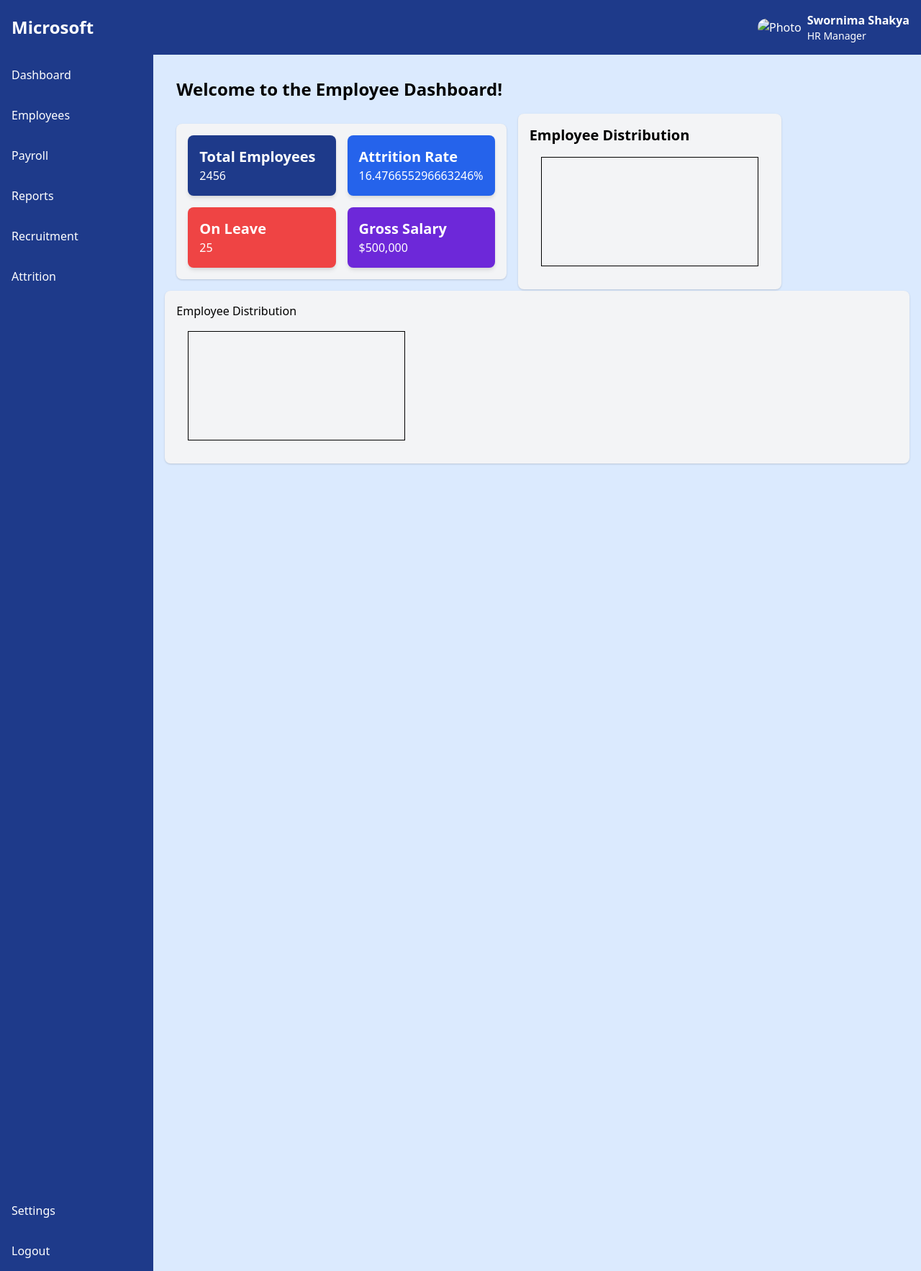
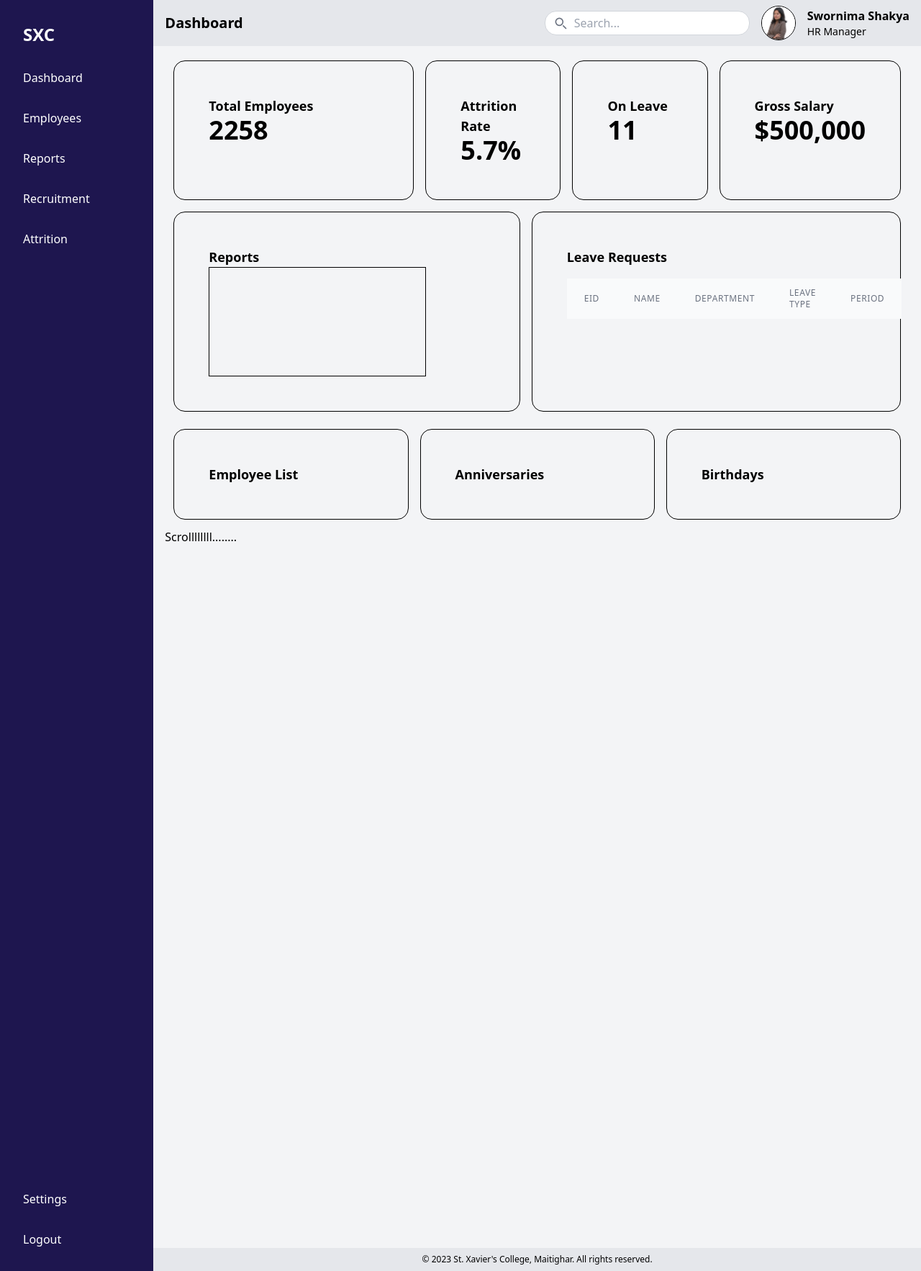
Before and after one commit to swornimashakya/summer-project, a Flask app: page / in a window 1280 px wide. Shown: the whole page at 72% size. Run offline with Flask 3, Linux system fonts and the light colour scheme; lists and menus that the app fills with data are empty; a map, chart or similar area stays blank; some libraries are stand-ins or nearby versions.

```diff
--- a/app.py
+++ b/app.py
@@ -21,6 +21,22 @@ def index():
     attrition_rate = random.uniform(10, 30)  # Just a random number for now
     return render_template('index.html', attrition_rate=attrition_rate)
 
+@app.route('/employees')
+def employees():
+    employees = [
+        {"id": 1, "name": "Alice Johnson", "position": "Software Engineer", "department": "IT", "salary": "$85,000"},
+        {"id": 2, "name": "Bob Smith", "position": "Product Manager", "department": "Product", "salary": "$95,000"},
+        {"id": 3, "name": "Charlie Lee", "position": "Data Analyst", "department": "Analytics", "salary": "$70,000"},
+        {"id": 4, "name": "Diana King", "position": "HR Specialist", "department": "HR", "salary": "$60,000"},
+        {"id": 5, "name": "Ethan Brown", "position": "UX Designer", "department": "Design", "salary": "$75,000"},
+    ]
+    return render_template("employees.html", employees=employees)
+
+@app.route('/reports')
+def reports():
+
+    return render_template("reports.html")
+
 # # API endpoint for employee distribution data
 # @app.route('/get_data')
 # def get_data():
--- a/templates/base.html
+++ b/templates/base.html
@@ -1,50 +1,98 @@
 <!DOCTYPE html>
 <html lang="en">
+
 <head>
     <meta charset="UTF-8">
     <title>{% block title %}{% endblock %}</title>
     <link href="https://cdn.jsdelivr.net/npm/tailwindcss@2.2.19/dist/tailwind.min.css" rel="stylesheet" />
-    <script src="https://cdn.jsdelivr.net/npm/chart.js"></script>
 </head>
 
-<body class="bg-blue-900 h-screen overflow-hidden">
-    <!-- ✨ overflow-hidden prevents page scroll, we'll enable scroll only in main content -->
-    <div id="main" class="h-full flex flex-col">
-        <div id="nav" class="flex justify-between items-center text-white p-4">
-            <div id="logo" class="text-2xl font-bold">Microsoft</div>
-            <div id="user" class="flex items-center">
-                <img src="https://via.placeholder.com/50" alt="Photo" class="rounded-full mr-2">
-                <div class="flex flex-col">
-                    <p class="font-bold">Swornima Shakya</p>
-                    <p class="text-sm">HR Manager</p>
+<body class="bg-gray-100 h-screen overflow-hidden">
+    <div id="main" class="h-full flex">
+        <!-- Sidebar -->
+        <div id="sidebar" class="w-1/6 bg-[#1E164F] text-white flex flex-col justify-between p-4">
+            <div>
+                <div id="logo" class="text-2xl font-bold p-4">
+                    <a href="#">SXC</a>
                 </div>
+                <ul>
+                    <li class="p-4 font-normal hover:font-bold hover:text-yellow-200 transition">
+                        <a href="{{ url_for('index') }}">Dashboard</a>
+                    </li>
+                    <li class="p-4 font-normal hover:font-bold hover:text-yellow-200 transition">
+                        <a href="{{ url_for('employees') }}">Employees</a>
+                    </li>
+                    <li class="p-4 font-normal hover:font-bold hover:text-yellow-200 transition">
+                        <a href="{{ url_for('reports') }}">Reports</a>
+                    </li>
+                    <li class="p-4 font-normal hover:font-bold hover:text-yellow-200 transition">
+                        <a href="#">Recruitment</a>
+                    </li>
+                    <li class="p-4 font-normal hover:font-bold hover:text-yellow-200 transition">
+                        <a href="#">Attrition</a>
+                    </li>
+                </ul>
             </div>
+            <ul>
+                <li class="p-4 font-normal hover:font-bold hover:text-yellow-200 transition">
+                    <a href="#">Settings</a>
+                </li>
+                <li class="p-4 font-normal hover:font-bold hover:text-yellow-200 transition">
+                    <a href="#">Logout</a>
+                </li>
+            </ul>
         </div>
 
-        <!-- 🛠️ Flex grows here, sidebar fixed, content scrolls -->
-        <div id="body" class="flex flex-1 overflow-hidden">
-            <!-- 🧊 Fixed sidebar -->
-            <div id="sidebar" class="w-1/6 text-white flex flex-col justify-between">
-                <ul class="flex-1">
-                    <li class="p-4 hover:bg-blue-600"><a href="#">Dashboard</a></li>
-                    <li class="p-4 hover:bg-blue-600"><a href="#">Employees</a></li>
-                    <li class="p-4 hover:bg-blue-600"><a href="#">Payroll</a></li>
-                    <li class="p-4 hover:bg-blue-600"><a href="#">Reports</a></li>
-                    <li class="p-4 hover:bg-blue-600"><a href="#">Recruitment</a></li>
-                    <li class="p-4 hover:bg-blue-600"><a href="#">Attrition</a></li>
-                </ul>
-                <ul>
-                    <li class="p-4 hover:bg-blue-600"><a href="#">Settings</a></li>
-                    <li class="p-4 hover:bg-blue-600"><a href="#">Logout</a></li>
-                </ul>
+
+        <!-- Right content area -->
+        <div class="flex-1 flex flex-col overflow-hidden">
+            <!-- Fixed Navbar -->
+            <div id="nav" class="flex justify-between items-center py-2 px-4 bg-gray-200 sticky top-0 z-10">
+                <div id="page-title">
+                    {% block page_title %}
+                    {% endblock %}
+                </div>
+                <div id="user" class="flex items-center space-x-4">
+                    <!-- Search Bar with Icon -->
+                    <div class="relative">
+                        <input type="text" placeholder="Search..."
+                            class="pl-10 pr-3 py-1 rounded-2xl border border-gray-300 focus:outline-none focus:ring-2 focus:ring-blue-500" />
+                        <svg class="w-5 h-5 absolute left-3 top-1/2 transform -translate-y-1/2 text-gray-500"
+                             xmlns="http://www.w3.org/2000/svg" fill="none" viewBox="0 0 24 24" stroke="currentColor">
+                            <path stroke-linecap="round" stroke-linejoin="round" stroke-width="2"
+                                d="M21 21l-4.35-4.35M16 10a6 6 0 11-12 0 6 6 0 0112 0z" />
+                        </svg>
+                    </div>
+
+                    <!-- User Info -->
+                    <img src="{{ url_for('static', filename='photo.png') }}" alt="Photo" class="rounded-full mx-2 w-12 h-12 border border-black border">
+                    <div class="flex flex-col justify-center">
+                        <p class="font-bold">Swornima Shakya</p>
+                        <p class="text-sm">HR Manager</p>
+                    </div>
+                </div>
+
             </div>
 
-            <!-- 🧃 Scrollable content -->
-            <div id="main-content" class="flex-1 p-4 bg-blue-100 overflow-y-auto">
+            <!-- Scrollable main content -->
+            <div id="main-content" class="flex-1 p-4 overflow-y-auto">
                 {% block content %}
                 {% endblock %}
+                <div style="height: 1000px;">Scrollllllll........</div>
+            </div>
+
+            <!-- Footer -->
+            <div id="footer" class="bg-gray-200 text-center py-2 -m-4 mt-auto">
+                <p class="text-xs">© 2023 St. Xavier's College, Maitighar. All rights reserved.</p>
             </div>
         </div>
     </div>
+
+
+
+
+    <script src="https://cdn.tailwindcss.com"></script>
+    <script src="https://cdn.jsdelivr.net/npm/chart.js"></script>
 </body>
+
 </html>
--- a/templates/index.html
+++ b/templates/index.html
@@ -1,39 +1,86 @@
 {% extends "base.html" %}
 
-{% block title %}Home | Employee Dashboard{% endblock %}
+{% block title %}SXC | Dashboard{% endblock %}
+
+{% block page_title %}
+<h1 class="text-xl font-bold">Dashboard</h1>
+{% endblock %}
 
 {% block content %}
-<h1 class="text-2xl font-bold m-4">Welcome to the Employee Dashboard!</h1>
-
-<div class="flex flex-row justify-items items-center">
-    <div id="kpi" class="grid grid-cols-2 gap-4 bg-gray-100 rounded-lg shadow p-4 m-4">
-        <div class="bg-blue-900 text-white p-4 rounded-lg shadow-md">
-            <h2 class="text-xl font-bold">Total Employees</h2>
-            2456
+<div id="content" class="flex flex-col">
+    <!-- First Row -->
+    <div id="first-row" class="flex flex-row justify-between p-2 -m-1">
+        <div class="flex flex-col w-2/4 border border-black rounded-2xl p-12 mx-2">
+            <h2 class="text-lg font-semibold">Total Employees</h2>
+            <p class="text-4xl font-bold">2258</p>
         </div>
-        <div class="bg-blue-600 text-white p-4 rounded-lg shadow-md">
-            <h2 class="text-xl font-bold">Attrition Rate</h2>
-            {{ attrition_rate }}%
+        <div class="flex flex-col w-1/4 border border-black rounded-2xl p-12 mx-2">
+            <h2 class="text-lg font-semibold">Attrition Rate</h2>
+            <p class="text-4xl font-bold">5.7%</p>
         </div>
-        <div class="bg-red-500 text-white p-4 rounded-lg shadow-md">
-            <h2 class="text-xl font-bold">On Leave</h2>
-            25
+        <div class="flex flex-col w-1/4 border border-black rounded-2xl p-12 mx-2">
+            <h2 class="text-lg font-semibold">On Leave</h2>
+            <p class="text-4xl font-bold">11</p>
         </div>
-        <div class="bg-purple-700 text-white p-4 rounded-lg shadow-md">
-            <h2 class="text-xl font-bold">Gross Salary</h2>
-            $500,000
+        <div class="flex flex-col w-1/4 border border-black rounded-2xl p-12 mx-2">
+            <h2 class="text-lg font-semibold">Gross Salary</h2>
+            <p class="text-4xl font-bold">$500,000</p>
         </div>
     </div>
 
-    <div id="chart" class="p-4 bg-gray-100 rounded-lg shadow">
-        <h2 class="text-xl font-bold">Employee Distribution</h2>
-        <canvas id="employeeChart" class="m-4 border border-black"></canvas>
+    <!-- Second Row -->
+    <div id="second-row" class="flex flex-row justify-between p-2 -m-1">
+        <div id="report-graph" class="w-1/2 border border-black rounded-2xl p-12 m-2">
+            <h2 class="text-lg font-semibold">Reports</h2>
+            <canvas id="employeeChart" class="border border-black">
+
+            </canvas>
+        </div>
+        <div id="leave-req" class="w-1/2 p-12 border border-black rounded-2xl m-2">
+            <h2 class="text-lg font-semibold">Leave Requests</h2>
+            <table class="min-w-full divide-y divide-gray-200 mt-4">
+                <thead class="bg-gray-50">
+                    <tr>
+                        <th class="px-6 py-3 text-left text-xs font-medium text-gray-500 uppercase tracking-wider">EID</th>
+                        <th class="px-6 py-3 text-left text-xs font-medium text-gray-500 uppercase tracking-wider">Name</th>
+                        <th class="px-6 py-3 text-left text-xs font-medium text-gray-500 uppercase tracking-wider">Department</th>
+                        <th class="px-6 py-3 text-left text-xs font-medium text-gray-500 uppercase tracking-wider">Leave Type</th>
+                        <th class="px-6 py-3 text-left text-xs font-medium text-gray-500 uppercase tracking-wider">Period</th>
+                    </tr>
+                </thead>
+                <tbody class="bg-white divide-y divide-gray-200">
+                    {% for request in leave_requests %}
+                    <tr>
+                        <td class="px-6 py-4 whitespace-nowrap">{{ request.eid }}</td>
+                        <td class="px-6 py-4 whitespace-nowrap">{{ request.name }}</td>
+                        <td class="px-6 py-4 whitespace-nowrap">{{ request.department }}</td>
+                        <td class="px-6 py-4 whitespace-nowrap">{{ request.leave_type }}</td>
+                        <td class="px-6 py-4 whitespace-nowrap">{{ request.period }}</td>
+                    </tr>
+                    {% endfor %}
+                </tbody>
+            </table>
+        </div>
+
     </div>
-</div>
 
-<!-- Chart for Employee Distribution -->
-<div class="p-4 bg-gray-100 rounded-lg shadow">
-    <h2>Employee Distribution</h2>
-    <canvas id="employeeChart" class="m-4 border border-black"></canvas>
-</div>
+    <!-- Third Row -->
+     <div id="third-row" class="flex flex-row justify-between p-2 -m-1">
+        <div id="employees" class="flex flex-col w-1/3 border border-black rounded-2xl p-12 m-2">
+            <h2 class="text-lg font-semibold">Employee List</h2>
+
+        </div>
+        <div id="anniversary" class="flex flex-col w-1/3 border border-black rounded-2xl p-12 m-2">
+            <h2 class="text-lg font-semibold">Anniversaries</h2>
+
+        </div>
+        <div id="birthday" class="flex flex-col w-1/3 border border-black rounded-2xl p-12 m-2">
+            <h2 class="text-lg font-semibold">Birthdays</h2>
+
+        </div>
+     </div>
 {% endblock %}
+
+{% block scripts %}
+<script src="https://cdn.jsdelivr.net/npm/chart.js"></script>
+{% endblock %}
```
Also changed, not shown: save.html (added, +73 -0 lines), templates/employees.html (added, +55 -0 lines), templates/idk.html (deleted, +0 -21 lines), templates/reports.html (added, +31 -0 lines), static/photo.png (added).
